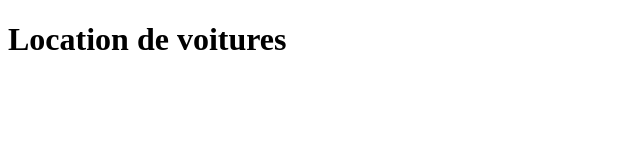
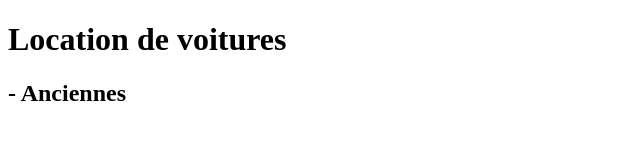
Before and after one commit to PatEdelo/MonProjet, a plain HTML site: page index.htm in a window 1280 px wide. Shown: the whole page, without its empty margins (0-640 px from the left). Drawn offline with Linux system fonts and the light colour scheme.

Commit message:
Ajout sous-titre

```diff
--- a/index.htm
+++ b/index.htm
@@ -6,5 +6,6 @@
 	</head>
 	<body>
 		<h1>Location de voitures</h1>
+		<h2>- Anciennes</h2>
 	</body>
 </html>
```
